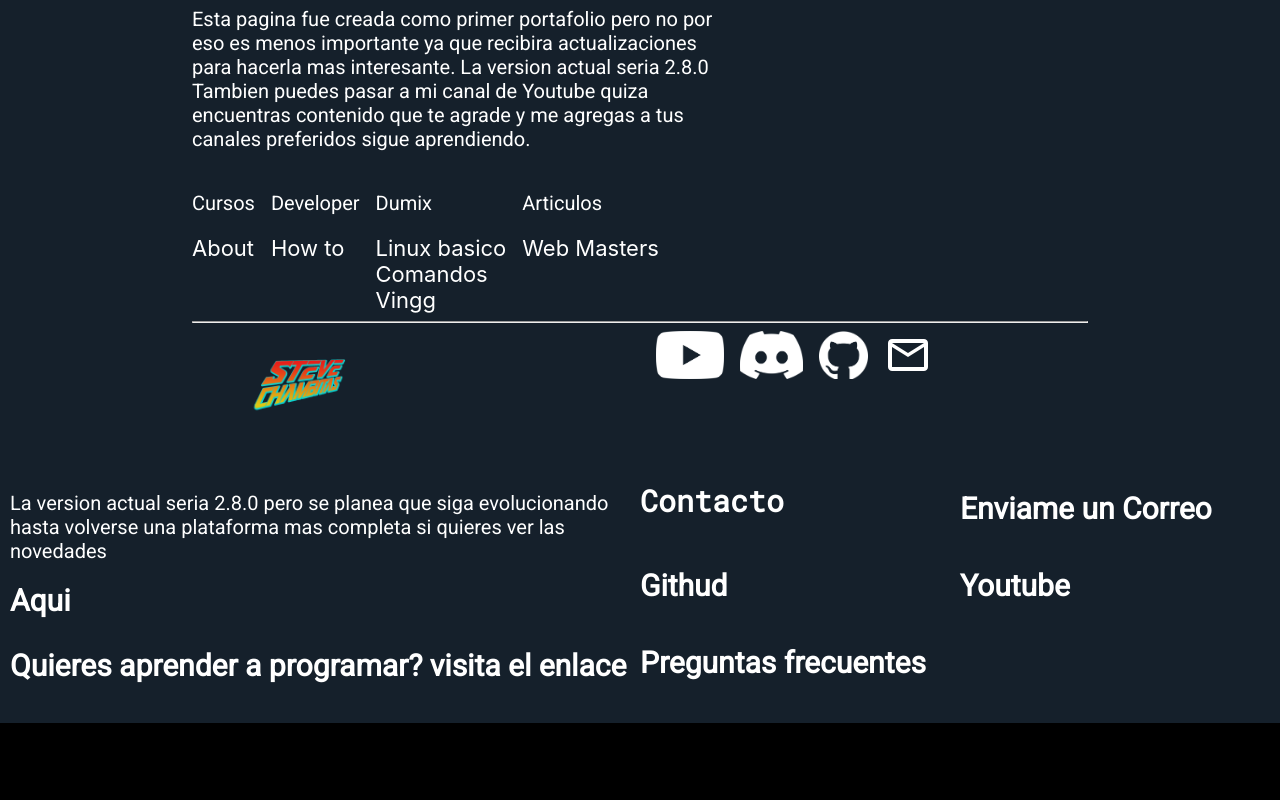
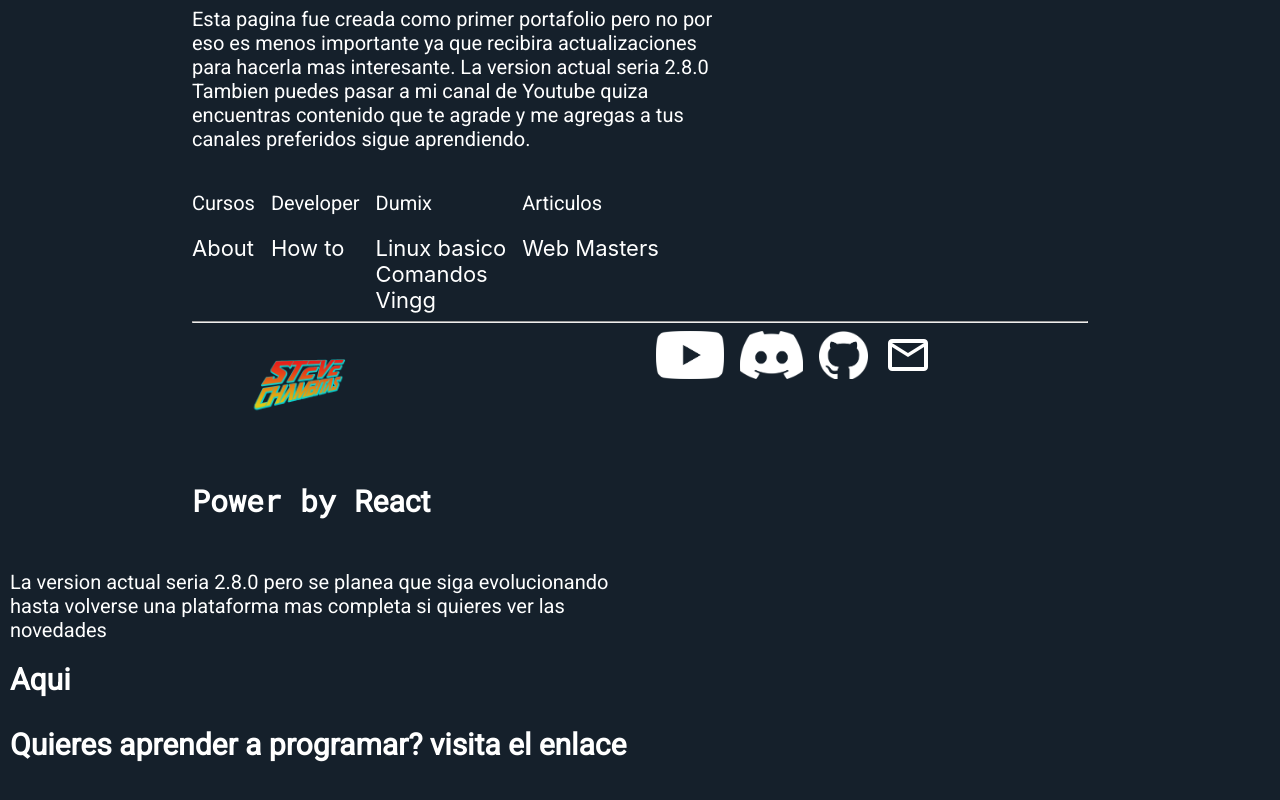
Before and after one commit to SteveBartmoss/steveapp, a React (Create React App) app: page / in a window 1280 px wide. Shown: the part 8403-9203 px from the top of the page. Before the commit the page ends 9126 px from the top, so only its background shows below. Built offline with nearby package versions, Linux system fonts and the light colour scheme.

Commit message:
add more content and remove old contentw

```diff
--- a/src/component/Pie.jsx
+++ b/src/component/Pie.jsx
@@ -68,6 +68,7 @@ function Pie() {
                             </DivRow>
                         </div>
                     </DivRow>
+                    <h1 className="title1">Power by <a className="contacto" href="https://react.dev/">React</a></h1>
                 </Div70>
             </DivFooter>
             <div className="gif-footer">
@@ -82,13 +83,6 @@ function Pie() {
 
                     <p className="contacto">Quieres aprender a programar? visita el enlace</p>
                 </div>
-                <div className="item-grid">
-                    <h1 className="title1">Contacto</h1>
-                    <p className="contacto">Enviame un <a className="contacto" href="mailto:stevechanvitas@gmail.com">Correo</a></p>
-                    <a className="contacto" href="https://github.com/MarcoAntonioGuadalupeRivasGuzman">Githud</a>
-                    <a className="contacto" href="https://www.youtube.com/@stevechambitas2782">Youtube</a>
-                    <p className="contacto">Preguntas frecuentes</p>
-                </div>
             </div>
         </>
     );
```
